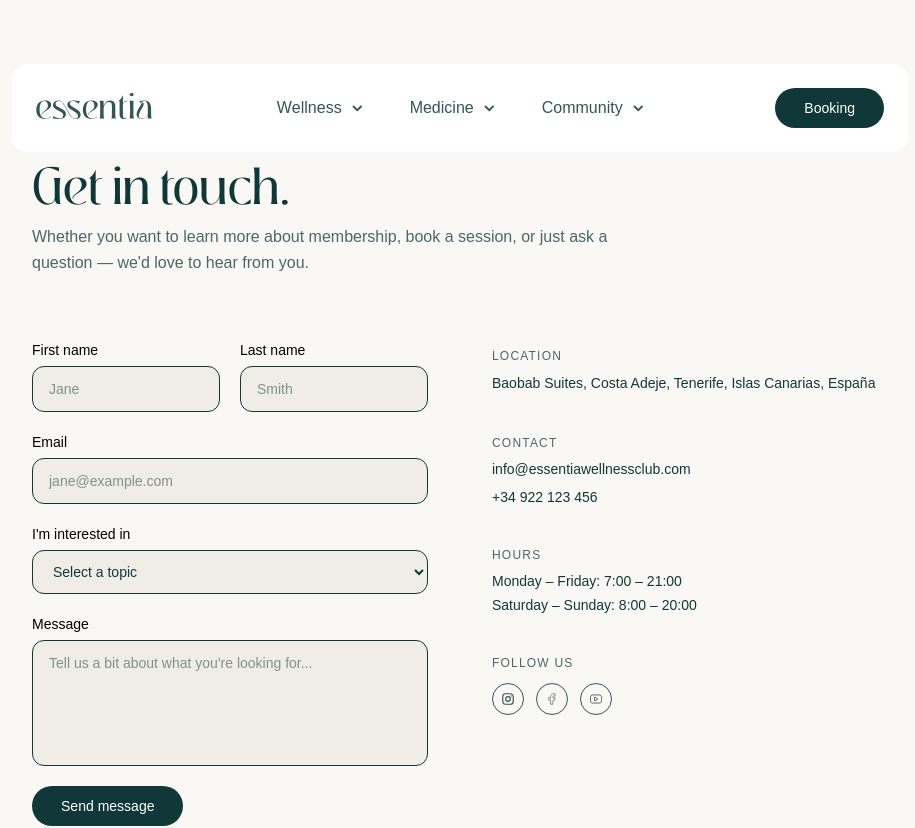
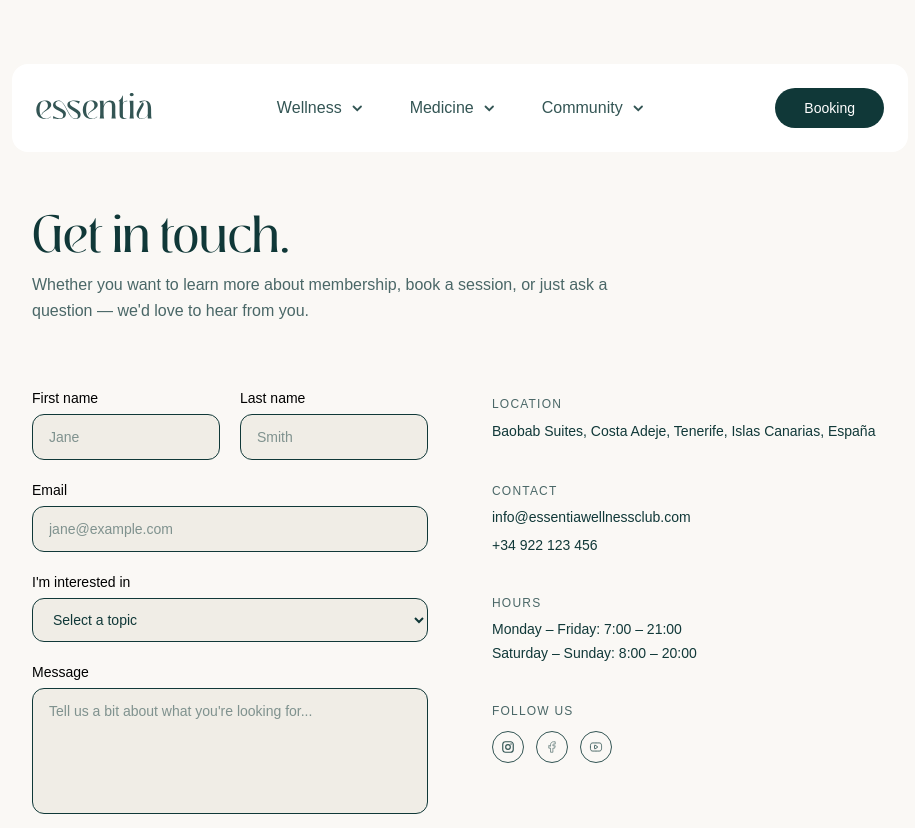
Before and after one commit to yasielhp/website-essentia-nextjs, a Next.js app: page /contact in a window 1280 px wide. Shown: the top 828 px of the page, without its empty margins (180-1095 px from the left). Built offline with nearby package versions, Linux system fonts and the light colour scheme; a web font is replaced by a local one.

Commit message:
Increase contact page top padding on desktop (pt-52)

```diff
--- a/app/components/sections/contact/contact-section.tsx
+++ b/app/components/sections/contact/contact-section.tsx
@@ -64,7 +64,7 @@ export default function ContactSection() {
 
   return (
     <section className="bg-sand-50 min-h-dvh">
-      <div className="mx-auto max-w-4xl px-5 pt-32 pb-24 md:pt-40">
+      <div className="mx-auto max-w-4xl px-5 pt-32 pb-24 md:pt-52">
         <div ref={wrapperRef} className="flex flex-col gap-16">
           {/* ── Header ── */}
           <div className="md:max-w-xl">
```
